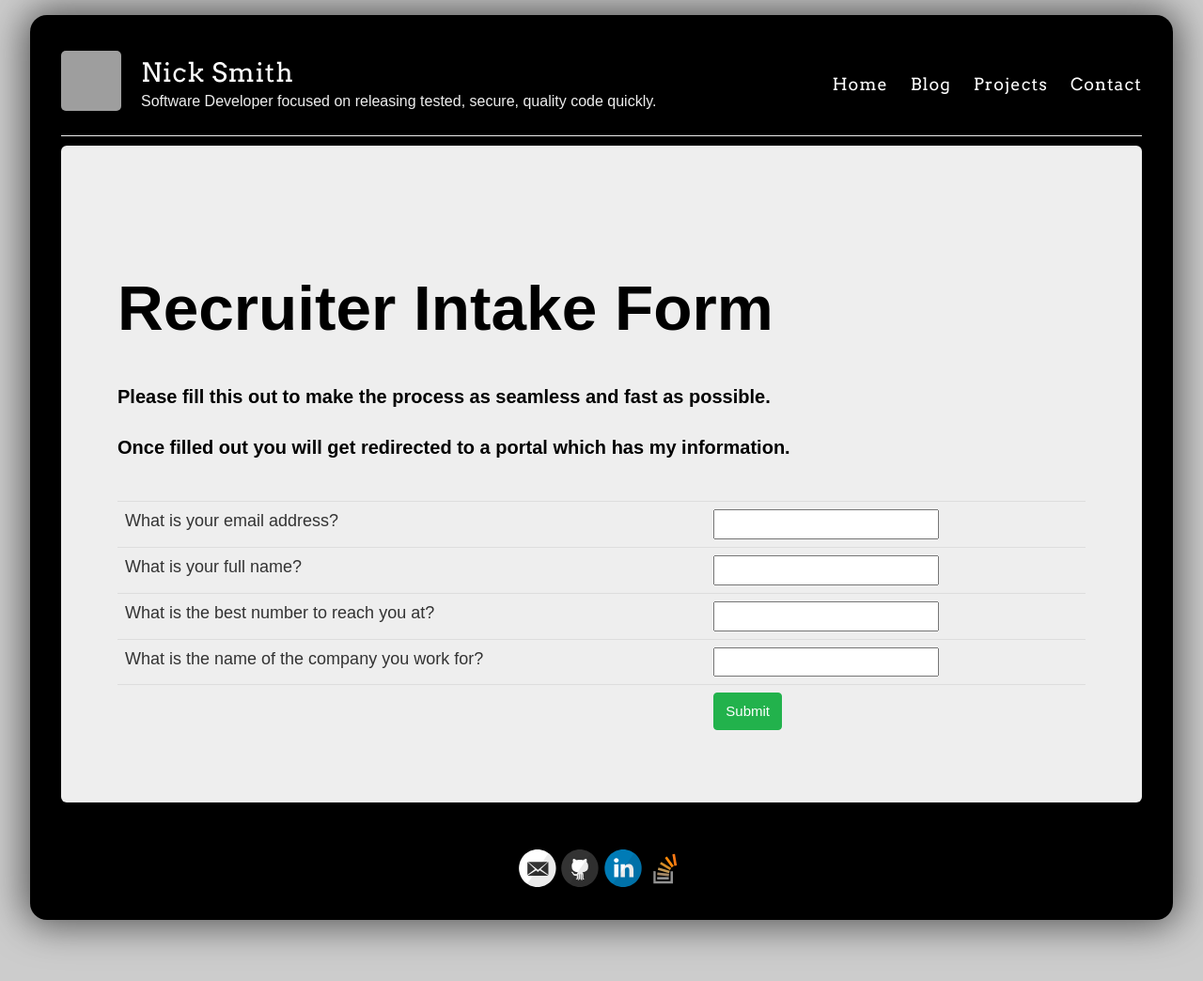
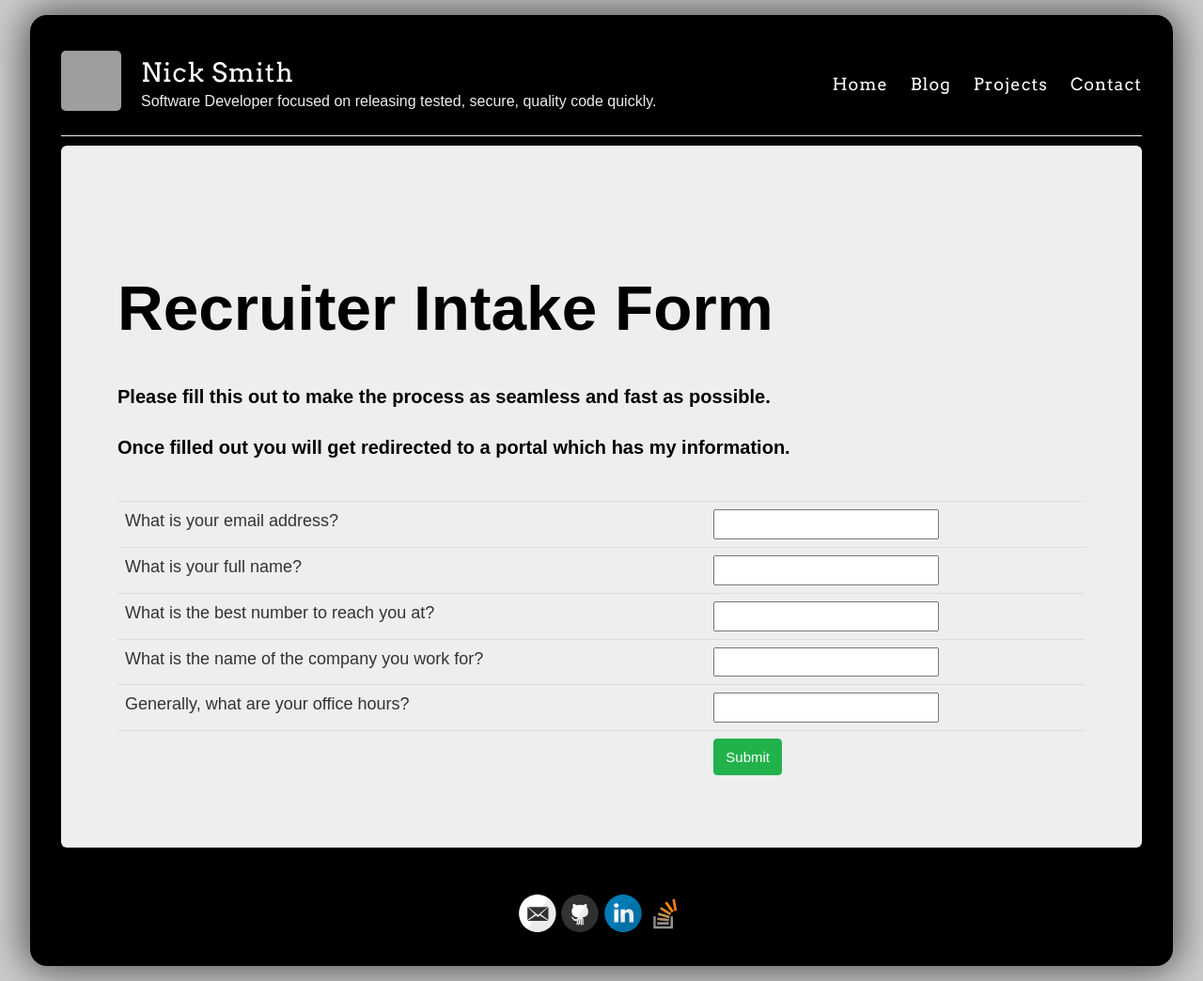
Before and after one commit to clickthisnick/clickthisnick.github.io, a Jekyll site: the page built from recruiters.md, in a window 1280 px wide. Shown: the whole page at 94% size. Built offline with Jekyll 4.4.1, drawn with Linux system fonts in a browser that asks for light colours; some web fonts are replaced; grey boxes are pictures that could not be loaded.

Commit message:
- Chore - update text

```diff
--- a/recruiters.md
+++ b/recruiters.md
@@ -54,6 +66,14 @@ permalink: /recruiters/
                 </td>
             </tr>
             <tr class="table-active">
+                <td>
+                    <label for="comfort">Generally, what are your office hours?</label>
+                </td>
+                <td>
+                    <input name="entry.1831281904" type="text" required/>
+                </td>
+            </tr>
+            <tr class="table-active">
                 <td></td>
                 <td>
                     <input onclick="redirect()" type="button" class="btn btn-success" type="submit" value="Submit">
```
Also changed, not shown: other parts of recruiters.md (+13 -1 lines), recruiters-info.md (+2 -2 lines).
